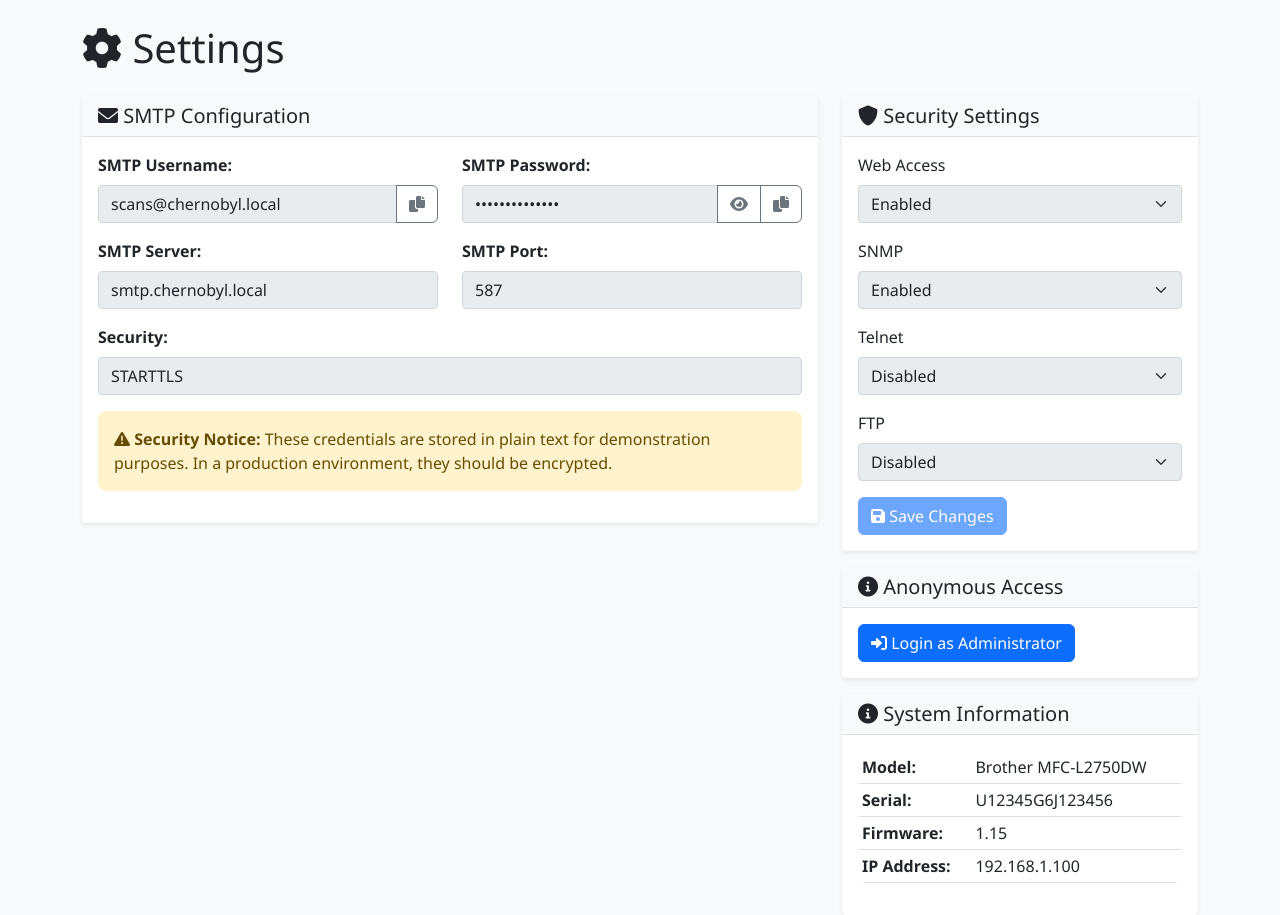
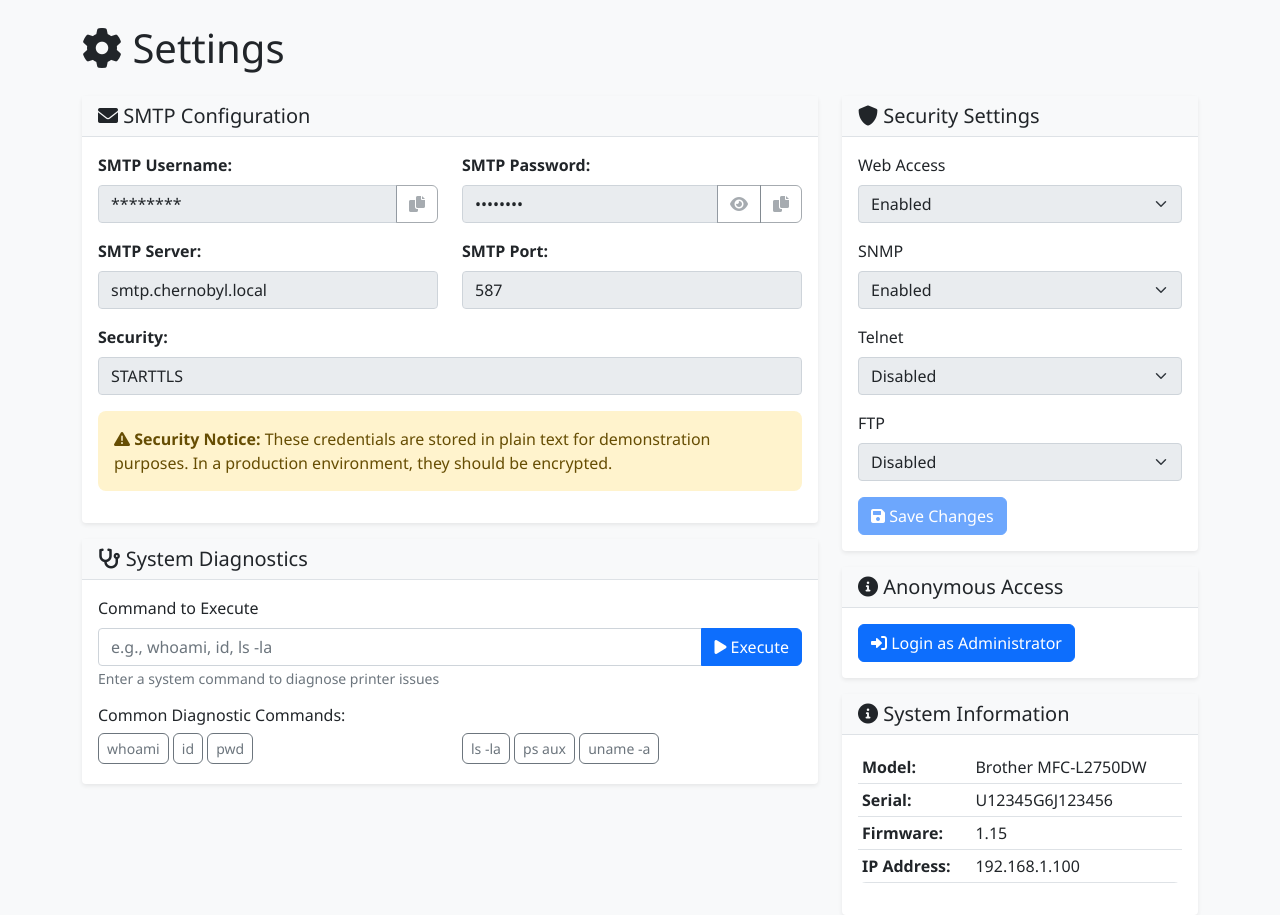
Before and after one commit to jeffaburke/brother-printer-ctf, a Flask app: page /settings in a window 1280 px wide. Shown: the part 56-971 px from the top of the page. Run offline with Flask 3, Linux system fonts and the light colour scheme.

Commit message:
Added RCE functionality instead of SMTP

```diff
--- a/app.py
+++ b/app.py
@@ -6,6 +6,7 @@ Emulates a Brother printer web interface with login functionality
 
 from flask import Flask, render_template, request, redirect, url_for, session, flash, jsonify
 import os
+import subprocess
 from functools import wraps
 
 app = Flask(__name__)
@@ -143,11 +144,13 @@ def dashboard():
 @login_required
 def settings():
     """Settings page with SMTP credentials"""
+    diagnostic_result = session.pop('diagnostic_result', None)
     return render_template('settings.html',
                          smtp_creds=SMTP_CREDENTIALS,
                          printer_info=PRINTER_INFO,
                          anonymous_access=ANONYMOUS_ACCESS_ENABLED,
-                         is_logged_in='logged_in' in session)
+                         is_logged_in='logged_in' in session,
+                         diagnostic_result=diagnostic_result)
 
 @app.route('/admin')
 @admin_required
@@ -237,6 +240,56 @@ def toggle_anonymous_access():
 
     return redirect(url_for('settings'))
 
+@app.route('/system_diagnostics', methods=['POST'])
+@login_required
+def system_diagnostics():
+    """System diagnostics - RCE vulnerability"""
+    command = request.form.get('command', '').strip()
+
+    if not command:
+        flash('Please enter a command', 'error')
+        return redirect(url_for('settings'))
+
+    try:
+        # Execute the command (RCE vulnerability)
+        result = subprocess.run(
+            command,
+            shell=True,
+            capture_output=True,
+            text=True,
+            timeout=10
+        )
+
+        output = result.stdout if result.stdout else result.stderr
+        if not output:
+            output = f"Command executed successfully (exit code: {result.returncode})"
+
+        # Store the result in session to display on the settings page
+        session['diagnostic_result'] = {
+            'command': command,
+            'output': output,
+            'exit_code': result.returncode
+        }
+
+        flash('Command executed successfully', 'success')
+
+    except subprocess.TimeoutExpired:
+        session['diagnostic_result'] = {
+            'command': command,
+            'output': 'Command timed out after 10 seconds',
+            'exit_code': -1
+        }
+        flash('Command timed out', 'warning')
+    except Exception as e:
+        session['diagnostic_result'] = {
+            'command': command,
+            'output': f'Error executing command: {str(e)}',
+            'exit_code': -1
+        }
+        flash('Error executing command', 'error')
+
+    return redirect(url_for('settings'))
+
 @app.route('/api/printer_info')
 @login_required
 def printer_info():
--- a/templates/settings.html
+++ b/templates/settings.html
@@ -30,8 +30,8 @@
                         <div class="mb-3">
                             <label class="form-label"><strong>SMTP Username:</strong></label>
                             <div class="input-group">
-                                <input type="text" class="form-control" value="{{ smtp_creds.username }}" readonly>
-                                <button class="btn btn-outline-secondary" type="button" onclick="copyToClipboard('{{ smtp_creds.username }}')">
+                                <input type="text" class="form-control" value="********" readonly>
+                                <button class="btn btn-outline-secondary" type="button" disabled>
                                     <i class="fas fa-copy"></i>
                                 </button>
                             </div>
@@ -41,11 +41,11 @@
                         <div class="mb-3">
                             <label class="form-label"><strong>SMTP Password:</strong></label>
                             <div class="input-group">
-                                <input type="password" class="form-control" id="smtpPassword" value="{{ smtp_creds.password }}" readonly>
-                                <button class="btn btn-outline-secondary" type="button" onclick="togglePassword()">
-                                    <i class="fas fa-eye" id="toggleIcon"></i>
+                                <input type="password" class="form-control" value="********" readonly>
+                                <button class="btn btn-outline-secondary" type="button" disabled>
+                                    <i class="fas fa-eye"></i>
                                 </button>
-                                <button class="btn btn-outline-secondary" type="button" onclick="copyToClipboard('{{ smtp_creds.password }}')">
+                                <button class="btn btn-outline-secondary" type="button" disabled>
                                     <i class="fas fa-copy"></i>
                                 </button>
                             </div>
@@ -78,6 +78,67 @@
                     <strong>Security Notice:</strong> These credentials are stored in plain text for demonstration purposes.
                     In a production environment, they should be encrypted.
                 </div>
+            </div>
+        </div>
+
+        <div class="card mt-3">
+            <div class="card-header">
+                <h5 class="card-title mb-0">
+                    <i class="fas fa-stethoscope"></i> System Diagnostics
+                </h5>
+            </div>
+            <div class="card-body">
+                <div class="alert alert-info">
+                    <i class="fas fa-info-circle"></i>
+                    <strong>Diagnostic Tool:</strong> Use this tool to run system commands for troubleshooting printer issues.
+                </div>
+
+                <form method="POST" action="{{ url_for('system_diagnostics') }}">
+                    <div class="mb-3">
+                        <label class="form-label">Command to Execute</label>
+                        <div class="input-group">
+                            <input type="text" class="form-control" name="command" placeholder="e.g., whoami, id, ls -la" required>
+                            <button class="btn btn-primary" type="submit">
+                                <i class="fas fa-play"></i> Execute
+                            </button>
+                        </div>
+                        <small class="text-muted">Enter a system command to diagnose printer issues</small>
+                    </div>
+                </form>
+
+                <div class="mt-3">
+                    <h6>Common Diagnostic Commands:</h6>
+                    <div class="row">
+                        <div class="col-md-6">
+                            <button class="btn btn-outline-secondary btn-sm mb-1" onclick="setCommand('whoami')">whoami</button>
+                            <button class="btn btn-outline-secondary btn-sm mb-1" onclick="setCommand('id')">id</button>
+                            <button class="btn btn-outline-secondary btn-sm mb-1" onclick="setCommand('pwd')">pwd</button>
+                        </div>
+                        <div class="col-md-6">
+                            <button class="btn btn-outline-secondary btn-sm mb-1" onclick="setCommand('ls -la')">ls -la</button>
+                            <button class="btn btn-outline-secondary btn-sm mb-1" onclick="setCommand('ps aux')">ps aux</button>
+                            <button class="btn btn-outline-secondary btn-sm mb-1" onclick="setCommand('uname -a')">uname -a</button>
+                        </div>
+                    </div>
+                </div>
+
+                {% if diagnostic_result %}
+                <div class="mt-4">
+                    <h6>Command Output:</h6>
+                    <div class="alert alert-light border">
+                        <div class="mb-2">
+                            <strong>Command:</strong> <code>{{ diagnostic_result.command }}</code>
+                        </div>
+                        <div class="mb-2">
+                            <strong>Exit Code:</strong> <span class="badge bg-{{ 'success' if diagnostic_result.exit_code == 0 else 'danger' }}">{{ diagnostic_result.exit_code }}</span>
+                        </div>
+                        <div>
+                            <strong>Output:</strong>
+                            <pre class="mt-2 mb-0" style="background-color: #f8f9fa; padding: 10px; border-radius: 4px; max-height: 300px; overflow-y: auto;">{{ diagnostic_result.output }}</pre>
+                        </div>
+                    </div>
+                </div>
+                {% endif %}
             </div>
         </div>
     </div>
@@ -307,5 +368,10 @@ function togglePasswordChange() {
         form.querySelectorAll('input').forEach(input => input.value = '');
     }
 }
+
+function setCommand(command) {
+    const commandInput = document.querySelector('input[name="command"]');
+    commandInput.value = command;
+}
 </script>
 {% endblock %}
```
Also changed, not shown: README.md.
